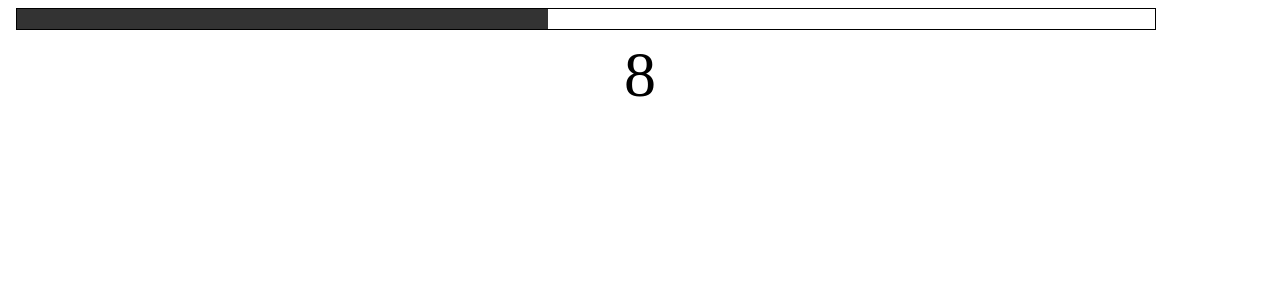
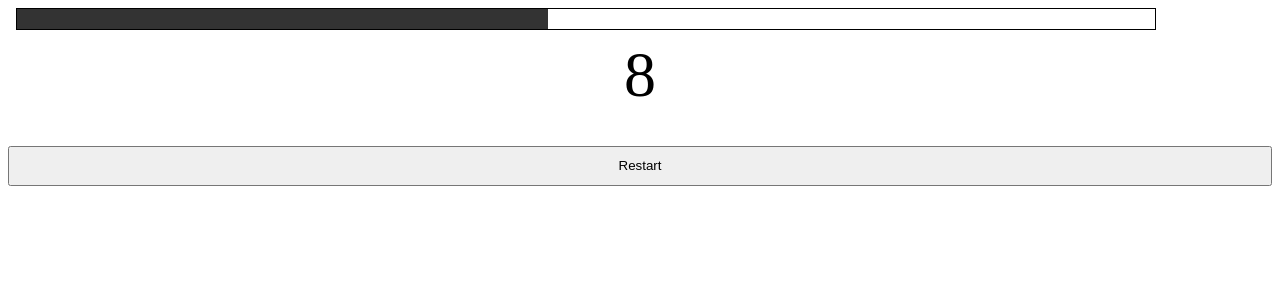
Before and after one commit to magicworks/ng-studies-components-101, an Angular app: page / in a window 1280 px wide. Shown: the top 300 px of the page. Built offline with nearby package versions, Linux system fonts and the light colour scheme.

Commit message:
use template reference variable

```diff
--- a/src/app/app.component.html
+++ b/src/app/app.component.html
@@ -1,6 +1,10 @@
 <app-progress-bar [progress]="counterProgress"></app-progress-bar>
 <app-countdown
+  #countdown
   [init]="totalCountdown"
   (onDecrease)="updateProgress($event)"
   (onComplete)="countdownFinished()"
 ></app-countdown>
+<button (click)="countdown.startCountdown(); counterProgress = 0">
+  Restart
+</button>
--- a/src/app/app.component.scss
+++ b/src/app/app.component.scss
@@ -1,3 +1,8 @@
 app-progress-bar {
     width: 90%;
 }
+
+button {
+    width: 100%;
+    height: 40px;
+}
--- a/src/app/countdown/countdown.component.ts
+++ b/src/app/countdown/countdown.component.ts
@@ -11,6 +11,7 @@ export class CountdownComponent implements OnInit {
   @Output() onComplete = new EventEmitter<void>();
 
   public counter: number = 0;
+  private countdownTimerRef: any = null;
 
   ngOnInit () {
     this.startCountdown();
@@ -19,15 +20,23 @@ export class CountdownComponent implements OnInit {
   startCountdown () {
     if (this.init && this.init > 0) {
       this.counter = this.init;
+      this.clearTimeout();
       this.doCountdown();
     }
   }
 
   doCountdown () {
-    setTimeout(() => {
+    this.countdownTimerRef = setTimeout(() => {
       this.counter = this.counter - 1;
       this.processCountdown();
     }, 1000);
+  }
+
+  private clearTimeout () {
+    if (this.countdownTimerRef) {
+      clearTimeout(this.countdownTimerRef);
+      this.countdownTimerRef = null;
+    }
   }
 
   processCountdown () {
```
